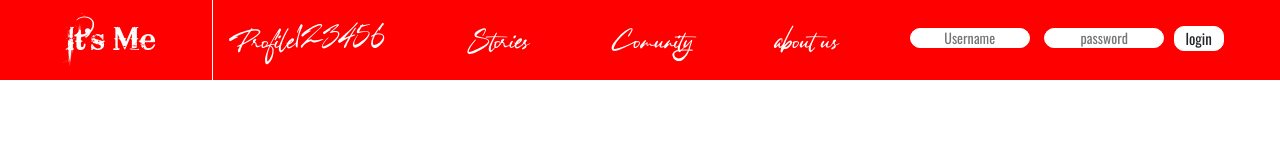
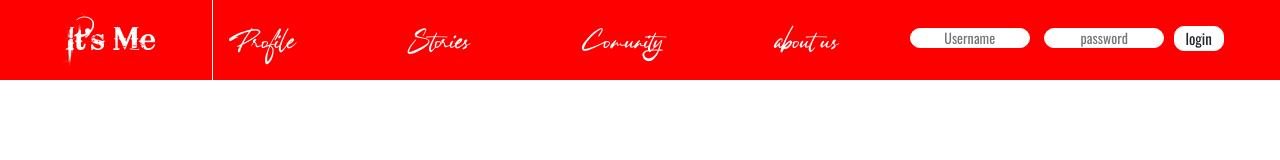
Before and after one commit to FacundoLombardo94/proyectofinal, a plain HTML site: page index.html in a window 1280 px wide. Drawn offline with Linux system fonts and the light colour scheme.

Commit message:
prueba 2

```diff
--- a/index.html
+++ b/index.html
@@ -24,7 +24,7 @@
         <div id="nav" class="col-6 col-md-6 col-lg-5 col-xl-6">
           <nav class="mt-3">
             <ul class="d-flex justify-content-between">
-              <li><a href="#">Profile123456</a></li>
+              <li><a href="#">Profile</a></li>
               <li><a href="#">Stories</a></li>
               <li><a href="#">Comunity</a></li>
               <li id="truco"><a href="#">about us</a></li>
```
